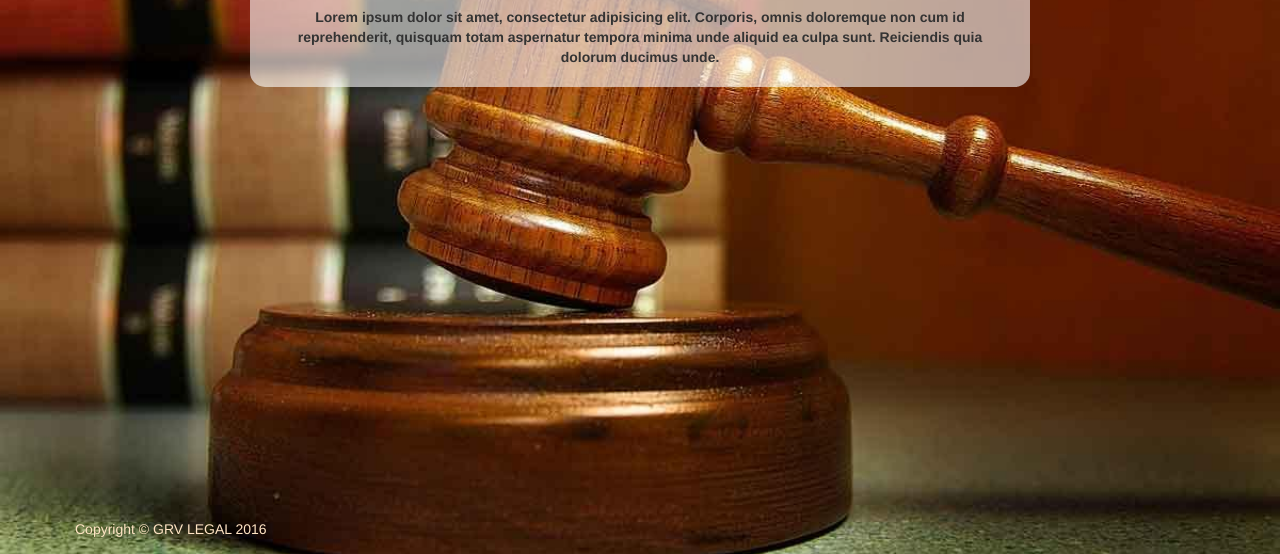
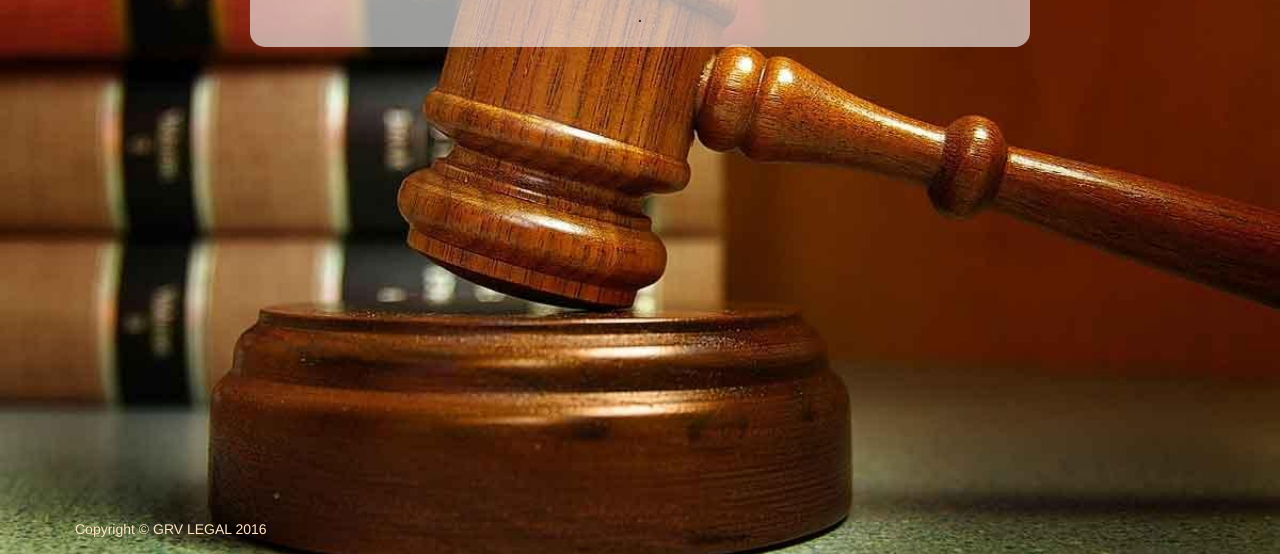
Before and after one commit to babitared/design_legal, a plain HTML site: page about.html in a window 1280 px wide. Shown: the part 246-800 px from the top of the page. Drawn offline with Linux system fonts and the light colour scheme.

Commit message:
Update about.html

```diff
--- a/about.html
+++ b/about.html
@@ -79,7 +79,7 @@
                     <h2>About Us</h2>
                     <p>GRV Legal</p>
 
-                    <p>Lorem ipsum dolor sit amet, consectetur adipisicing elit. Corporis, omnis doloremque non cum id reprehenderit, quisquam totam aspernatur tempora minima unde aliquid ea culpa sunt. Reiciendis quia dolorum ducimus unde.</p>
+                    <p>.</p>
                 </div>
 
             </div>
```
